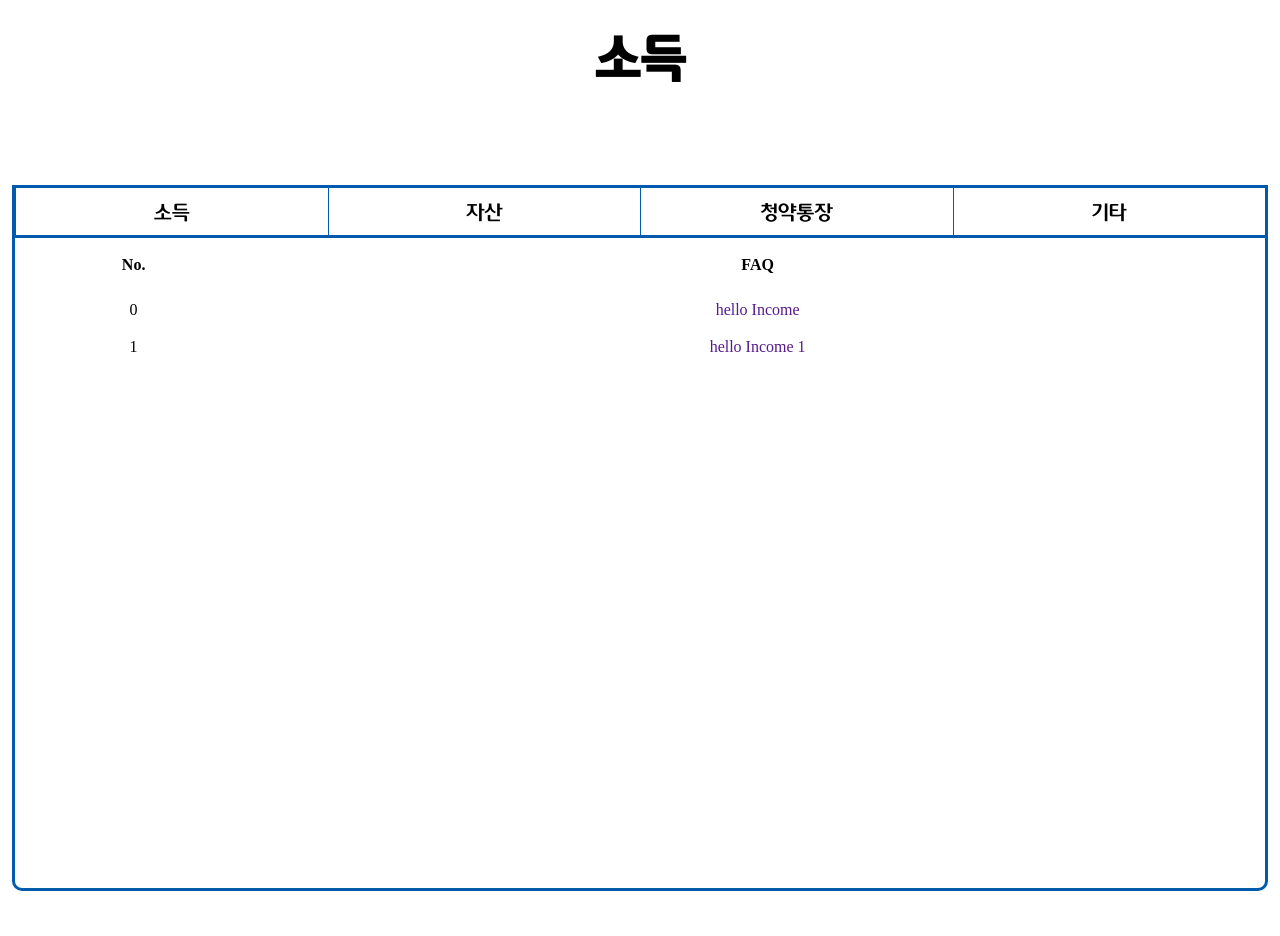
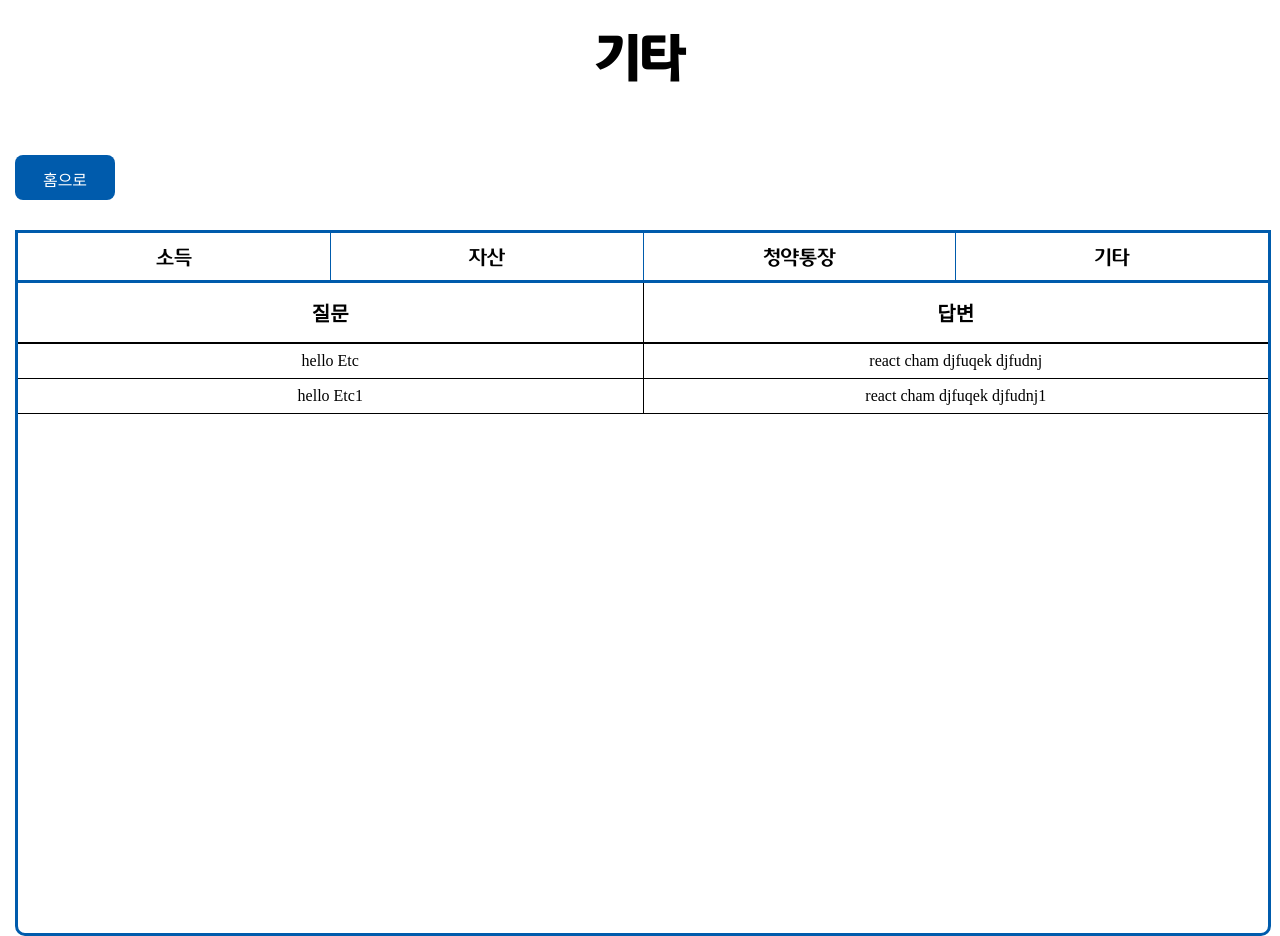
Before and after one commit to HeiniHeo/AllAboutSHT, a Next.js app in the folder Front/: page /faqs/1 in a window 1280 px wide. Before the commit the page ends 891 px from the top, so only its background shows below. Built offline with nearby package versions, Linux system fonts and the light colour scheme.

Commit message:
faq 버튼 눌림표시

```diff
--- a/Front/css/Faq.css
+++ b/Front/css/Faq.css
@@ -6,23 +6,69 @@
     border-radius:15px;
     margin-top:50px;
     transform: translateX(50%);
+    padding: 33px 0;
+    box-sizing: border-box;
+    cursor:pointer;
+    z-index: 66;
+}
+
+.FaqList:hover{
+    border: 5px solid rgb(0,91,172);
+    background-color: #fff;
+    padding: 28px 0;
+}
+
+.FaqList:hover > a{
+    color: #000;
 }
 
 .FaqList > a{
     height:100px;
-    vertical-align:middle;
     color: #fff;
     font-family: "LH_B";
     font-size:30px;
 }
 
+.FaqBoardWrap{
+    margin:70px auto 0 auto;
+    width: 1250px;
+}
+
+.homeBtn{
+    display: inline-block;
+    width:100px;
+    height: 45px;
+    border-radius: 8px;
+    text-align: center;
+    padding: 12px 0;
+    color:#fff;
+    box-sizing: border-box;
+    background-color: rgb(0,91,172);
+    margin-bottom: 30px;
+}
+
+.homeBtn:hover{
+    border: 3px solid rgb(0,91,172);
+    background-color: #fff;
+    color: #000;
+    padding: 9px 0;
+}
+
 .FaqBoard{
-    width: 1250px;
     height: 700px;
-    margin: 100px auto 0 auto;
+    width: 100%;
     border: 3px solid rgb(0,91,172);
     border-bottom-left-radius: 10px;
     border-bottom-right-radius: 10px;
+}
+
+.FaqBoard > .btn_array > button:nth-child(1){
+    border-left:none;
+}
+
+table,tr,td{
+    border-collapse:collapse;
+    /* border:1px solid red; */
 }
 
 .FaqTable{
@@ -30,18 +76,33 @@
 }
 
 .FaqTable > thead{
-    height: 50px;
+    height: 60px;
+    border-bottom: 2px solid #000;
 }
 
 .FaqTable > thead> tr > th:nth-child(1){
-    width: 233.633px;
+    width: 50%;
+    border-right: 1px solid #000;
 }
 
 .FaqTable > thead> tr > th:nth-child(2){
-    width: 1012.620px;
+    width: 50%;
+}
+
+.FaqTable > thead > tr > th{
+    font-size:20px
 }
 
 .FaqTable > tbody > tr{
     text-align: center;
     height: 35px;
 }
+
+.FaqTable > tbody > tr > td {
+    border-bottom: 1px solid #000;
+    border-right: 1px solid #000;
+}
+
+.FaqTable > tbody > tr > td:nth-child(2){
+    border-right: none;
+}
--- a/Front/pages/faqs/[faq].jsx
+++ b/Front/pages/faqs/[faq].jsx
@@ -4,11 +4,29 @@ import Income from './faq_pages/Income'
 import Property from "./faq_pages/Property"
 import Bank from "./faq_pages/Bank"
 import Etc from "./faq_pages/Etc"
+import Link from 'next/link'
+
+const menuOpen = (faq) => {
+    switch(faq){
+        case "income":
+            return 1
+        case "property":
+            return 2
+        case "bank":
+            return 3
+        case "etc":
+            return 4
+    }
+}
+
+const color = {"background":"#288CE4","color":"#fff"}
 
 const FaqList = () => {
     const router = useRouter()
     const { faq } = router.query
-    const [boardNum, setBoardNum] = useState(1)
+    const Open = menuOpen(faq)
+
+    const [boardNum, setBoardNum] = useState(Open)
 
     const boardBtn = (num) => {
         setBoardNum(num)
@@ -26,16 +44,22 @@ const FaqList = () => {
                             : <h1>기타</h1>
                     )
             }
-
-            {/* 1250px margin 0 auto */}
-
+            <div className="FaqBoardWrap">
+                <Link href="/"><a className="homeBtn">홈으로</a></Link>
                 <div className="FaqBoard">
                     <div className="btn_array">
-                    <button onClick={() => { boardBtn(1) }}>소득</button>
-                    <button onClick={() => { boardBtn(2) }}>자산</button>
-                    <button onClick={() => { boardBtn(3) }}>청약통장</button>
-                    <button onClick={() => { boardBtn(4) }}>기타</button>
+                        <button style={ (boardNum === 1) ? color : {}  } onClick={() => { boardBtn(1) }}>소득</button>
+                        <button style={ (boardNum === 2) ? color : {}  } onClick={() => { boardBtn(2) }}>자산</button>
+                        <button style={ (boardNum === 3) ? color : {}  } onClick={() => { boardBtn(3) }}>청약통장</button>
+                        <button style={ (boardNum === 4) ? color : {}  } onClick={() => { boardBtn(4) }}>기타</button>
                     </div>
+                    <table className="FaqTable">
+                        <thead>
+                            <tr>
+                                <th>질문</th>
+                                <th>답변</th>
+                            </tr>
+                        </thead>
                         {
                             boardNum === 1
                                 ? <Income />
@@ -46,6 +70,10 @@ const FaqList = () => {
                                         : <Etc />
                                 )
                         }
+                    </table>
+
+
+                </div>
             </div>
         </>
     )
--- a/Front/pages/faqs/faq_pages/Bank.jsx
+++ b/Front/pages/faqs/faq_pages/Bank.jsx
@@ -1,14 +1,12 @@
-import Link from 'next/link'
-
 const BankContents = [
     {
         id: '0',
-        title: 'hello Bank',
-        contents: 'react cham djfuqek djfudnj'
+        question: 'hello Bank',
+        answer: 'react cham djfuqek djfudnj'
     }, {
         id: '1',
-        title: 'hello Bank 1',
-        contents: 'react cham djfuqek djfudnj1'
+        question: 'hello Bank 1',
+        answer: 'react cham djfuqek djfudnj1'
     }
 ]
 
@@ -17,25 +15,17 @@ const Bank = () => {
     const BankList = BankContents.map((v) => {
         return (
             <tr key={v.id}>
-                <td>{v.id}</td>
-                <td><Link href=""><a>{v.title}</a></Link></td>
+                <td>{v.question}</td>
+                <td>{v.answer}</td>
             </tr>
         )
     })
 
     return (
         <>
-            <table className="FaqTable">
-                <thead>
-                    <tr>
-                        <th>No.</th>
-                        <th>Bank</th>
-                    </tr>
-                </thead>
-                <tbody>
-                    {BankList}
-                </tbody>
-            </table>
+            <tbody>
+                {BankList}
+            </tbody>
         </>
     )
 
--- a/Front/pages/faqs/faq_pages/Etc.jsx
+++ b/Front/pages/faqs/faq_pages/Etc.jsx
@@ -1,14 +1,12 @@
-import Link from 'next/link'
-
 const EtcContents = [
     {
         id: '0',
-        title: 'hello Etc',
-        contents: 'react cham djfuqek djfudnj'
+        question: 'hello Etc',
+        answer: 'react cham djfuqek djfudnj'
     }, {
         id: '1',
-        title: 'hello Etc1',
-        contents: 'react cham djfuqek djfudnj1'
+        question: 'hello Etc1',
+        answer: 'react cham djfuqek djfudnj1'
     }
 ]
 
@@ -17,25 +15,18 @@ const Etc = () => {
     const EtcList = EtcContents.map((v) => {
         return (
             <tr key={v.id}>
-                <td>{v.id}</td>
-                <td><Link href=""><a>{v.title}</a></Link></td>
+                <td>{v.question}</td>
+                <td>{v.answer}</td>
             </tr>
         )
     })
 
     return (
         <>
-            <table className="FaqTable">
-                <thead>
-                    <tr>
-                        <th>No.</th>
-                        <th>Etc</th>
-                    </tr>
-                </thead>
-                <tbody>
-                    {EtcList}
-                </tbody>
-            </table>
+
+            <tbody>
+                {EtcList}
+            </tbody>
         </>
     )
 }
--- a/Front/pages/faqs/faq_pages/Income.jsx
+++ b/Front/pages/faqs/faq_pages/Income.jsx
@@ -1,41 +1,32 @@
-import Link from 'next/link'
-
 const IncomeContents = [
     {
         id: '0',
-        title: 'hello Income',
-        contents: 'react cham djfuqek djfudnj'
+        question: 'hello Income',
+        answer: 'react cham djfuqek djfudnj'
     }, {
         id: '1',
-        title: 'hello Income 1',
-        contents: 'react cham djfuqek djfudnj1'
+        question: 'hello Income 1',
+        answer: 'react cham djfuqek djfudnj1'
     }
 ]
 
 const Income = () => {
 
+    // console.log(btnCheck)
     const IncomeList = IncomeContents.map((v) => {
         return (
             <tr key={v.id}>
-                <td>{v.id}</td>
-                <td><Link href=""><a>{v.title}</a></Link></td>
+                <td>{v.question}</td>
+                <td>{v.answer}</td>
             </tr>
         )
     })
 
     return (
         <>
-            <table className="FaqTable">
-                <thead>
-                    <tr>
-                        <th>No.</th>
-                        <th>FAQ</th>
-                    </tr>
-                </thead>
-                <tbody>
-                    {IncomeList}
-                </tbody>
-            </table>
+            <tbody>
+                {IncomeList}
+            </tbody>
         </>
     )
 }
--- a/Front/pages/faqs/faq_pages/Property.jsx
+++ b/Front/pages/faqs/faq_pages/Property.jsx
@@ -1,14 +1,12 @@
-import Link from 'next/link'
-
 const PropertyContents = [
     {
         id: '0',
-        title: 'hello property',
-        contents: 'react cham djfuqek djfudnj'
+        question: 'hello property',
+        answer: 'react cham djfuqek djfudnj'
     }, {
         id: '1',
-        title: 'hello property 1',
-        contents: 'react cham djfuqek djfudnj1'
+        question: 'hello property 1',
+        answer: 'react cham djfuqek djfudnj1'
     }
 ]
 
@@ -17,25 +15,19 @@ const Property = () => {
     const PropertyList = PropertyContents.map((v) => {
         return (
             <tr key={v.id}>
-                <td>{v.id}</td>
-                <td><Link href=""><a>{v.title}</a></Link></td>
+                <td>{v.question}</td>
+                <td>{v.answer}</td>
             </tr>
         )
     })
 
     return (
         <>
-            <table className="FaqTable">
-                <thead>
-                    <tr>
-                        <th>No.</th>
-                        <th>Property</th>
-                    </tr>
-                </thead>
-                <tbody>
-                    {PropertyList}
-                </tbody>
-            </table>
+
+            <tbody>
+                {PropertyList}
+            </tbody>
+
         </>
     )
 }
```
Lines whose indentation alone changed are shown as unchanged.
